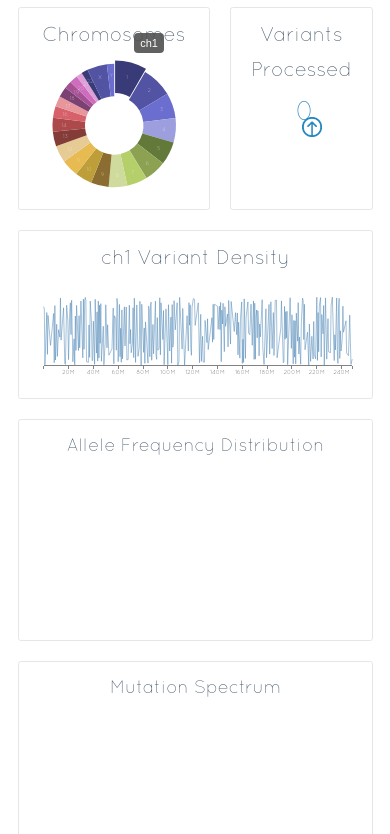
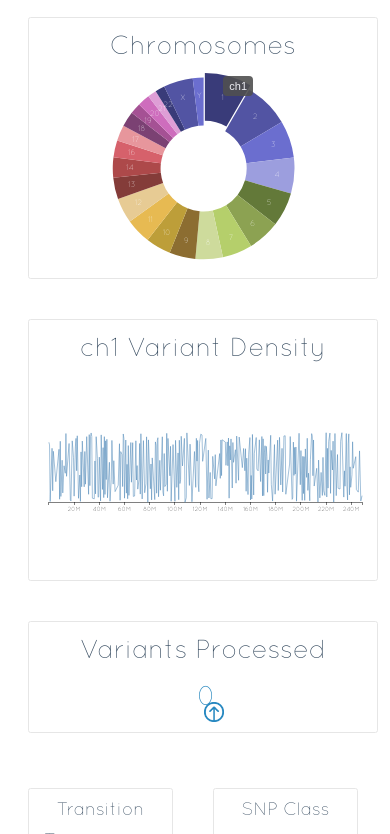
Before and after one commit to iobio/vcf.iobio.io, a website: page index.html in a window 390 px wide. Shown: the part 90-924 px from the top of the page. Drawn offline with Linux system fonts and the light colour scheme.

Commit message:
Rework styling to work across all browsers.  In particular Safari was causing grief trying to create a fluid responsive layout for the svgs.

```diff
--- a/assets/css/vcf.iobio.css
+++ b/assets/css/vcf.iobio.css
@@ -1,80 +1,3 @@
-#top {
-     -webkit-flex-flow: row;
-             flex-flow: row;
-      justify-content: center;
-}
-
-#page {
-     -webkit-flex-flow: row;
-             flex-flow: row;
-      justify-content: center;
-      margin-right: 15px;
-}
-
-section {
-    margin:  0px;
-    padding: 0px;
-    display: -webkit-flex;
-    display:         flex;
-    display: -ms-flexbox;
-    -webkit-flex-flow: row;
-            flex-flow: row;
-
-}
-
-.panel {
-    margin: 10px;
-    padding: 10px;
-    border: 1px solid rgb(230,230,230);
-    border-radius: 2pt;
-    text-align: center;
-}
-
-#header-panel {
-  display: flex;
-  justify-content: space-between;
-  margin-left: 5px;
-  margin-right: 25px;
-}
-.panel#chromosome-picker {
-    -webkit-flex:  1 1 20%;
-            flex:  1 1 20%;
-    -webkit-order: 1;
-            order: 1;
-
-    position:relative;
-}
-.panel#variant-density {
-    -webkit-flex:  3 1 65%;
-            flex:  3 1 65%;
-    -webkit-order: 2;
-            order: 2;
-
-
-    position:relative;
-}
-
-.panel#total-reads {
-    -webkit-flex:  1 2 15%;
-            flex:  1 2 15%;
-    -webkit-order: 3;
-            order: 3;
-}
-
-#small-total-reads {
-    display: flex;
-    border: 1px solid rgb(230,230,230);
-    justify-content: center;
-    flex-direction: column;
-    align-content: center;
-    height: 90px;
-    width: 110px;
-    text-align: center;
-    padding: 5px;
-    display: none;
-}
-
-
 g.arcs {
   pointer-events: all;
 }
@@ -82,148 +5,6 @@ g.arcs {
 .tick text {
   font-size: 12px;
 }
-
-
-
-@media all and (max-width: 1024px) {
-    .panel .title {
-      font-size: 24px;
-    }
-}
-
-@media all and (max-width: 875px) {
-    .panel .title {
-      font-size: 20px;
-    }
-}
-
-@media all and (max-width: 875px) {
-    .panel .title {
-      font-size: 18px;
-    }
-}
-
-@media all and (max-width: 800px) {
-
-
-
-    section#top {
-        -webkit-flex-flow: row;
-                flex-flow: row;
-        -webkit-flex-wrap: wrap;
-               -flex-wrap: wrap;
-        justify-content: center;
-        align-content: space-between;
-    }
-
-    .panel#chromosome-picker {
-       webkit-flex:  1 1 20%;
-             flex:   1 1 20%;
-      -webkit-order: 1;
-              order: 1;
-    }
-    .panel#variant-density {
-      webkit-flex:   1 2 60%;
-             flex:   1 2 60%;
-      -webkit-order: 2;
-              order: 2;
-    }
-    .panel#total-reads {
-      display: none;
-    }
-    #small-total-reads {
-      display: flex;
-    }
-}
-
-@media all and (max-width: 600px) {
-
-    #page {
-        -webkit-flex-flow: column;
-                flex-flow: column;
-    }
-
-    section#top {
-        -webkit-flex-flow: row;
-                flex-flow: row;
-        -webkit-flex-wrap: wrap;
-               -flex-wrap: wrap;
-        justify-content: center;
-        align-content: stretch;
-    }
-
-
-    #small-total-reads {
-      display: none;
-    }
-
-
-    .panel#chromosome-picker {
-       webkit-flex:  1 1 30%;
-             flex:   1 1 43%;
-      -webkit-order: 1;
-              order: 1;
-
-
-
-    }
-
-
-    .panel#total-reads {
-      display: block;
-      webkit-flex:   1 1 30%;
-             flex:   1 1 30%;
-      -webkit-order: 2;
-              order: 2;
-
-
-    }
-    .panel#variant-density {
-      webkit-flex:   1 1 100%;
-             flex:   1 1 100%;
-      -webkit-order: 3;
-              order: 3;
-
-
-    }
-
-
-    .panel .title {
-      font-size: 20px;
-    }
-
-
-
-    section#middle {
-        -webkit-flex-flow: row;
-                flex-flow: row;
-        justify-content: center;
-        align-content: stretch;
-        flex-wrap: wrap;
-
-    }
-
-    #distributions {
-       webkit-flex:  1 1 100%;
-             flex:   1 1 100%;
-      -webkit-order: 1;
-              order: 1;
-    }
-
-    #percents {
-       webkit-flex:  1 1 100%;
-             flex:   1 1 100%;
-      -webkit-order: 2;
-              order: 2;
-    }
-    #percents .percent {
-      -webkit-flex: 1 1 20%;
-      flex: 1 1 20%;
-    }
-}
-
-
-
 
 
 
@@ -255,8 +36,121 @@ path.line {
 }
 
 
-
 .area {
   fill: url(#area-gradient);
   stroke-width: 05px;
 }
+
+
+section {
+    margin: 0px;
+    padding: 0px;
+    display: -webkit-flex;
+    display:         flex;
+    display: -ms-flexbox;
+    -webkit-flex-flow: row;
+            flex-flow: row;
+}
+
+section#top {
+    min-height: 300px;
+}
+
+section#middle {
+    margin-top: 15px;
+    min-height: 600px;
+}
+
+.panel {
+    margin: 20px;
+    padding: 5px;
+    border: 1px solid rgb(230,230,230);
+    border-radius: 2pt;
+    text-align: center;
+}
+
+.panel > .title { font-size: 26px}
+
+.panel#chromosome-picker {
+    -webkit-flex: 1 5 30%;
+            flex: 1 5 30%;
+    -webkit-order: 1;
+            order: 1;
+    height: 250px;
+}
+
+.panel#variant-density {
+    -webkit-flex: 3 1 50%;
+            flex: 3 1 50%;
+    -webkit-order: 2;
+           order: 2;
+    height: 250px;
+    position:relative;
+}
+
+.panel#total-reads {
+    -webkit-flex: 1 5 20%;
+            flex: 1 5 20%;
+    -webkit-order: 3;
+            order: 3;
+    height: 250px;
+
+}
+
+
+@media screen and (max-device-width:800px), screen and (max-width:800px) {
+
+    .panel#total-reads {
+        display: none;
+    }
+
+
+}
+
+@media screen and (max-device-width:500px), screen and (max-width:500px) {
+
+    .panel#chromosome-picker {
+        -webkit-flex: 1 0 auto;
+                flex: 1 0 auto;
+        -webkit-order: 1;
+                order: 1;
+
+
+    }
+
+    .panel#variant-density {
+        -webkit-flex: 1 0 auto;
+                flex: 1 0 auto;
+        -webkit-order: 2;
+                order: 2;
+
+        position:relative;
+
+    }
+
+
+
+    .panel#total-reads {
+        display: block;
+        -webkit-flex: 1 0 100px;
+                flex: 1 0 100px;
+        -webkit-order: 3;
+                order: 3;
+
+
+    }
+
+    section {
+        margin:  0px;
+        padding: 0px;
+        display: -webkit-flex;
+        display:         flex;
+        display: -ms-flexbox;
+        -webkit-flex-flow: column;
+                flex-flow: column;
+    }
+
+    section#top {
+
+    }
+}
--- a/index.html
+++ b/index.html
@@ -15,26 +15,17 @@
         <script type="text/javascript" src="components/nprogress/nprogress.js"></script>
         <script type="text/javascript" src="assets/js/class.js"></script>
         <script type="text/javascript" src="assets/js/rdp.js"></script>
-        <script type="text/javascript" src="assets/js/binary.js"></script>
+
+
 
 	</head>
 	<body>
         <div class="tooltip"></div>
-        <div id="header-panel">
+
+
+        <div class="page" >
             <header ><a href="">vcf<span style="color:rgb(200,200,200)">.iobio.io</span></a>
             </header>
-
-            <div id="small-total-reads"  >
-                <div style="font-size:18px">Variants Processed</div>
-                <div id="value" style="font-size:4vw; color:#2687BE;">0
-                    <img title="Sample More" style="width:20px;cursor:pointer" src="assets/images/more_sampling.png"></img>
-                </div>
-                <div id="base" ></div>
-                <span id="number" ></span>
-            </div>
-        </div>
-
-        <div id="page">
             <section id="top">
 				<div id="chromosome-picker" class="panel">
 					<div class="title">Chromosomes</div>
@@ -53,7 +44,11 @@
                     </div>
 
 				</div>
-			</section>
+			</div>
+
+
+
+
 			<section id="middle">
 				<div id="percents">
 					<div id="transition-transversion-ratio" class="percent panel">Transition Transversion Ratio
@@ -96,6 +91,7 @@
                     </div>
                 </div>
 			</section>
+
 		</div>
 
 
```
